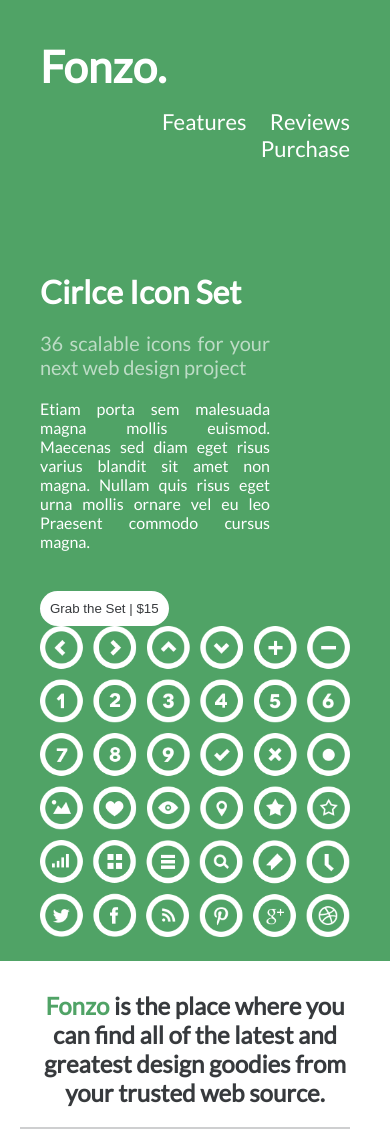
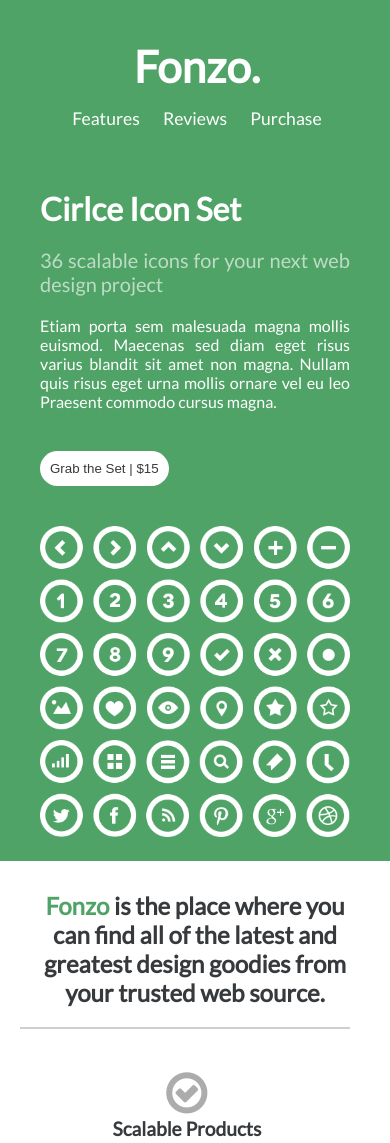
Before and after one commit to wellsDev/psd2page, a website: page index.html in a window 390 px wide. Shown: the top 1143 px of the page. Drawn offline with Linux system fonts and the light colour scheme.

Commit message:
Resolved header mobile issues

```diff
--- a/assets/sass/_main.sass
+++ b/assets/sass/_main.sass
@@ -82,6 +82,16 @@
           &:hover
             color: $darkgrey
 
+@media(max-width: 520px)
+  header nav ul
+    text-align: center
+    padding: 0px
+    li a
+      font-size: 1.1rem
+
+  header
+    text-align: center
+
 /* - - - - - - - - - Rotator Styles - - - - - - - - - */
 section#rotator
   background-color: $green
@@ -103,6 +113,13 @@
       color: $lightgreen
     p.detailText
       margin-bottom: 40px
+
+@media (max-width: 520px)
+  section#rotator
+    padding-top: 20px
+    .detail
+      margin: 0 auto
+      padding-bottom: 40px
 
 /* - - - - - - - - - Features Styles - - - - - - - - - */
 section#features
@@ -161,10 +178,11 @@
   nav
     ul
       text-align: right
+      margin: 0px 0px
       li
         list-style: none
         display: inline-block
-        margin-left: 20px
+        margin-left: 10px
         &:nth-of-type(1)
           margin-left: 0px
         a
--- a/index.html
+++ b/index.html
@@ -12,10 +12,10 @@
     <div class="container">
       <header>
         <div class="row">
-          <div class="col col--4-of-12">
+          <div class="col col--4-of-12 col--s-12-of-12">
             <h1 class="logo">Fonzo.</h1>
           </div>
-          <div class="col col--8-of-12">
+          <div class="col col--8-of-12 col--s-12-of-12">
             <nav>
               <ul>
                 <li><a href="#features">Features</a></li>
```
Also changed, not shown: assets/css/style.css.
